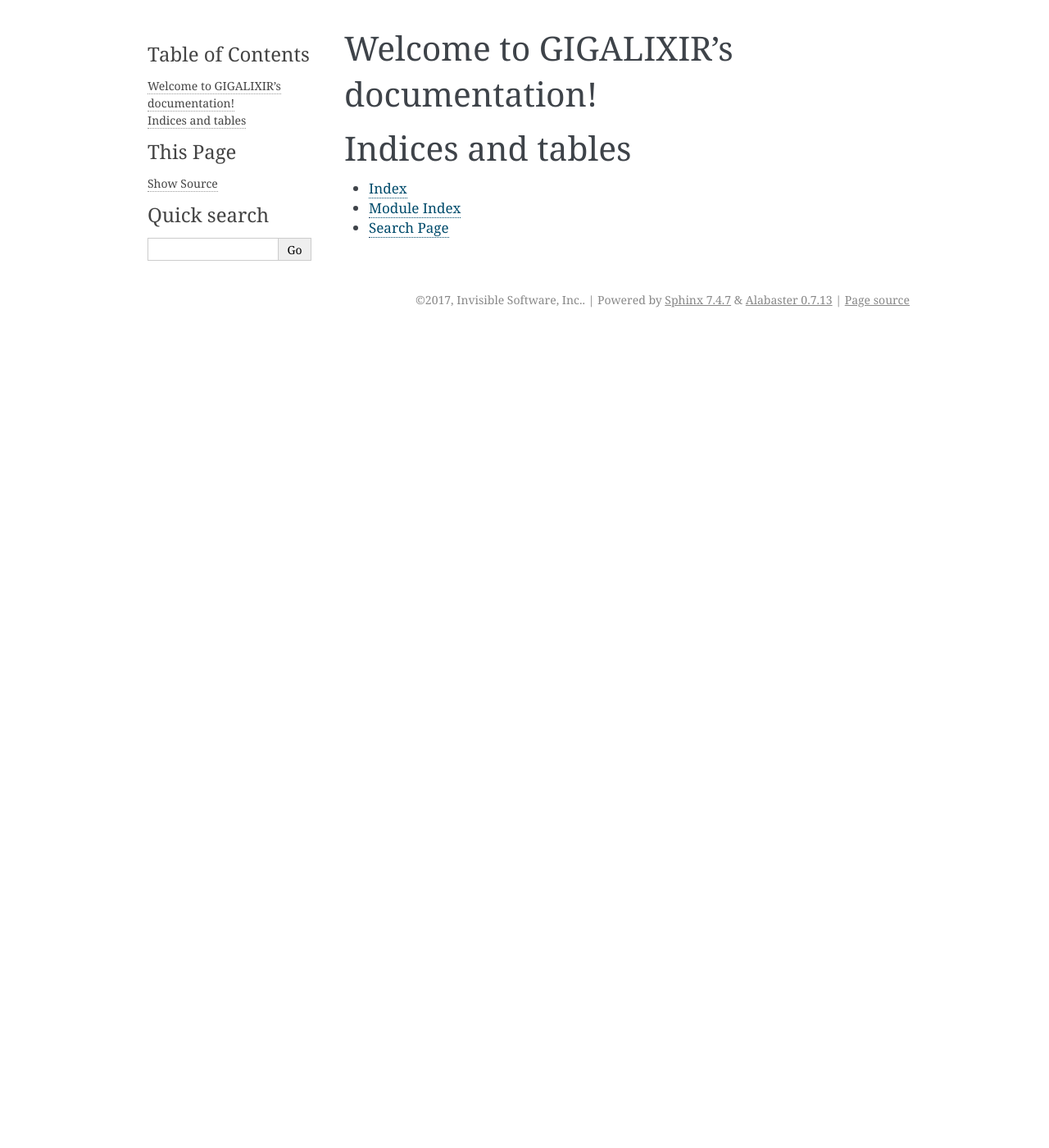
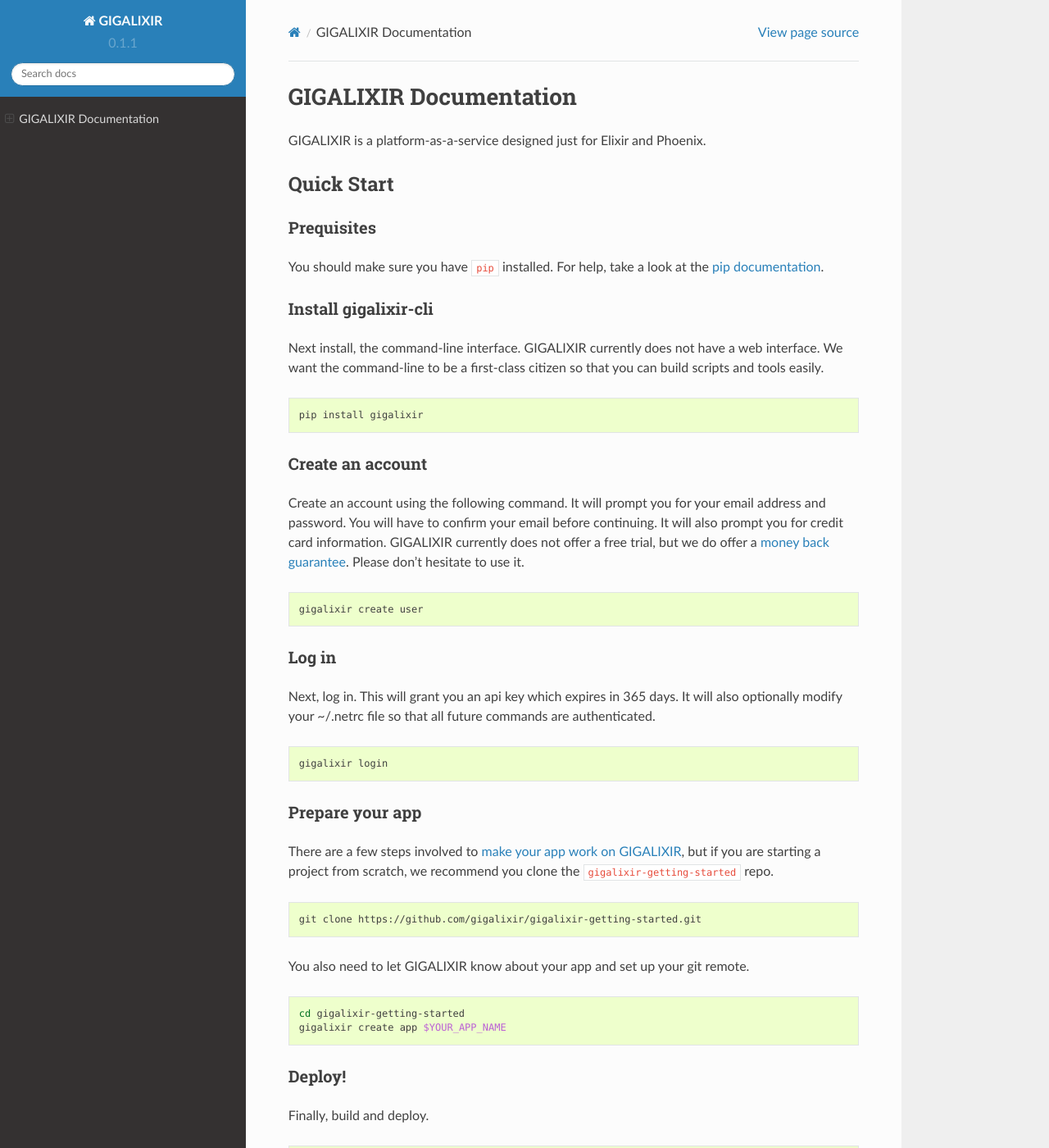
Before and after one commit to gigalixir/gigalixir-cli, a Sphinx documentation site: the page built from docs/source/index.rst, in a window 1280 px wide and 1400 px high. Shown: the whole window at 82% size. Built offline with Sphinx 7.4.7 and the Read the Docs theme 2.0.0, drawn with Linux system fonts in a browser that asks for light colours; some of the changed text lies outside the part shown.

Commit message:
change theme and add some quick start instructions!

```diff
--- a/docs/source/conf.py
+++ b/docs/source/conf.py
@@ -79,10 +79,16 @@ todo_include_todos = False
 
 # -- Options for HTML output ----------------------------------------------
 
+import sphinx_rtd_theme
+
+html_theme = "sphinx_rtd_theme"
+
+html_theme_path = [sphinx_rtd_theme.get_html_theme_path()]
+
 # The theme to use for HTML and HTML Help pages.  See the documentation for
 # a list of builtin themes.
 #
-html_theme = 'alabaster'
+# html_theme = 'alabaster'
 
 # Theme options are theme-specific and customize the look and feel of a theme
 # further.  For a list of options available for each theme, see the
--- a/docs/source/index.rst
+++ b/docs/source/index.rst
@@ -3,14 +3,93 @@
    You can adapt this file completely to your liking, but it should at least
    contain the root `toctree` directive.
 
-Welcome to GIGALIXIR's documentation!
+=====================================
+GIGALIXIR Documentation
 =====================================
 
+GIGALIXIR is a platform-as-a-service designed just for Elixir and Phoenix.
+
 .. toctree::
-   :maxdepth: 2
-   :caption: Contents:
+    :maxdepth: 2
+    :caption: Contents:
 
+Quick Start
+===========
 
+Prequisites
+-----------
+
+.. role:: bash(code)
+    :language: bash
+
+You should make sure you have :bash:`pip` installed. For help, take a look at the `pip documentation`_.
+
+Install gigalixir-cli
+---------------------
+
+Next install, the command-line interface. GIGALIXIR currently does not have a web interface. We want the command-line to be a first-class citizen so that you can build scripts and tools easily.
+
+.. code-block:: bash
+
+    pip install gigalixir
+
+Create an account
+-----------------
+
+Create an account using the following command. It will prompt you for your email address and password. You will have to confirm your email before continuing. It will also prompt you for credit card information. GIGALIXIR currently does not offer a free trial, but we do offer a `money back guarantee`_. Please don't hesitate to use it.
+
+.. code-block:: bash
+
+    gigalixir create user
+
+Log in
+------
+
+Next, log in. This will grant you an api key which expires in 365 days. It will also optionally modify your ~/.netrc file so that all future commands are authenticated.
+
+.. code-block:: bash
+
+    gigalixir login
+
+Prepare your app
+----------------
+
+There are a few steps involved to `make your app work on GIGALIXIR`_, but if you are starting a project from scratch, we recommend you clone the :bash:`gigalixir-getting-started` repo.
+
+.. code-block:: bash
+
+    git clone https://github.com/gigalixir/gigalixir-getting-started.git
+
+You also need to let GIGALIXIR know about your app and set up your git remote.
+
+.. code-block:: bash
+
+    cd gigalixir-getting-started
+    gigalixir create app $YOUR_APP_NAME
+
+Deploy!
+-------
+
+Finally, build and deploy.
+
+.. code-block:: bash
+
+    git push gigalixir
+    curl https://$YOUR_APP_NAME.gigalixirapp.com/
+
+.. _`make your app work on GIGALIXIR`:
+
+Modifying an existing app to run on GIGALIXIR
+=============================================
+
+TODO
+
+.. _`money back guarantee`:
+
+Money-back Guarantee
+====================
+
+If you are unhappy for any reason within the first 31 days, contact us to get a refund up to $75. Enough to run a 3 node cluster for 31 days.
 
 Indices and tables
 ==================
@@ -18,3 +97,5 @@ Indices and tables
 * :ref:`genindex`
 * :ref:`modindex`
 * :ref:`search`
+
+.. _`pip documentation`: https://packaging.python.org/installing/
--- a/setup.py
+++ b/setup.py
@@ -26,4 +26,10 @@ setup(
         'HTTPretty',
         'sure',
     ],
+    extras_require={
+        'dev': [
+            'Sphinx',
+            'sphinx_rtd_theme',
+        ]
+    }
 )
```
